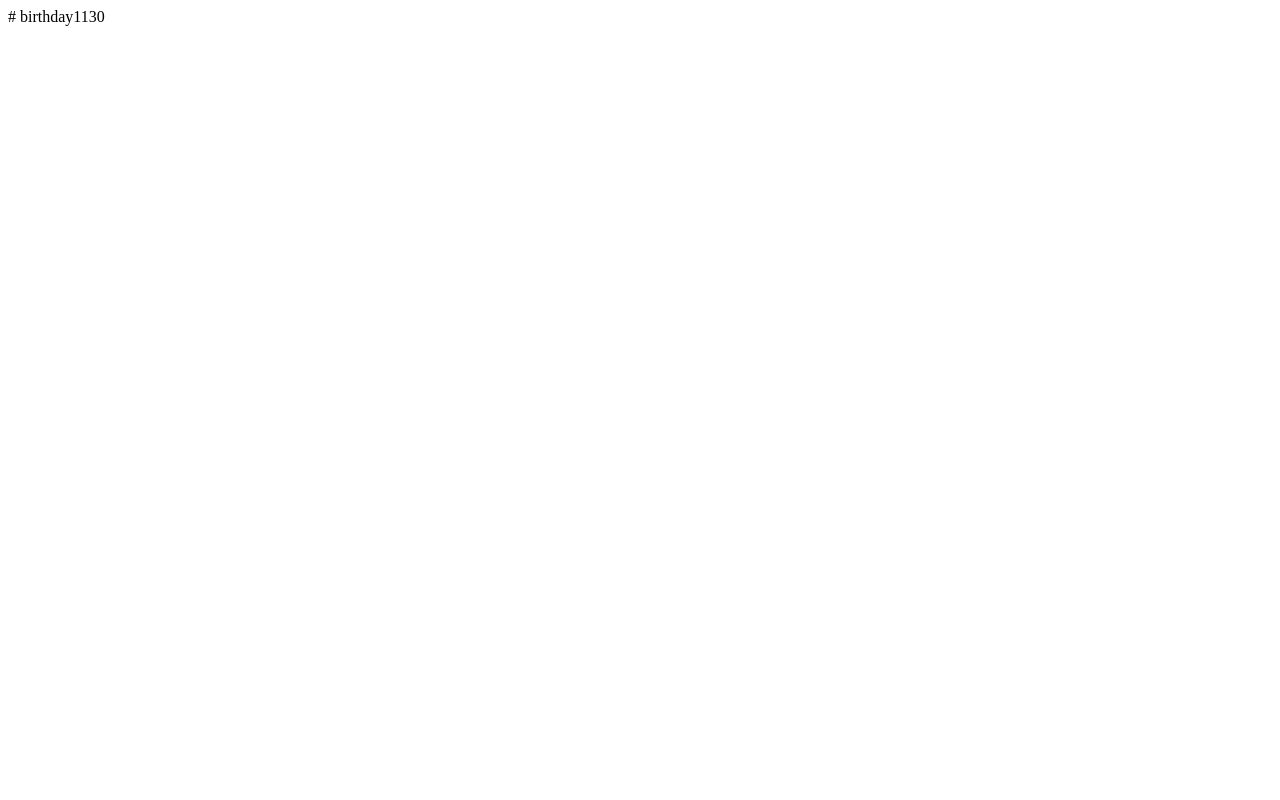
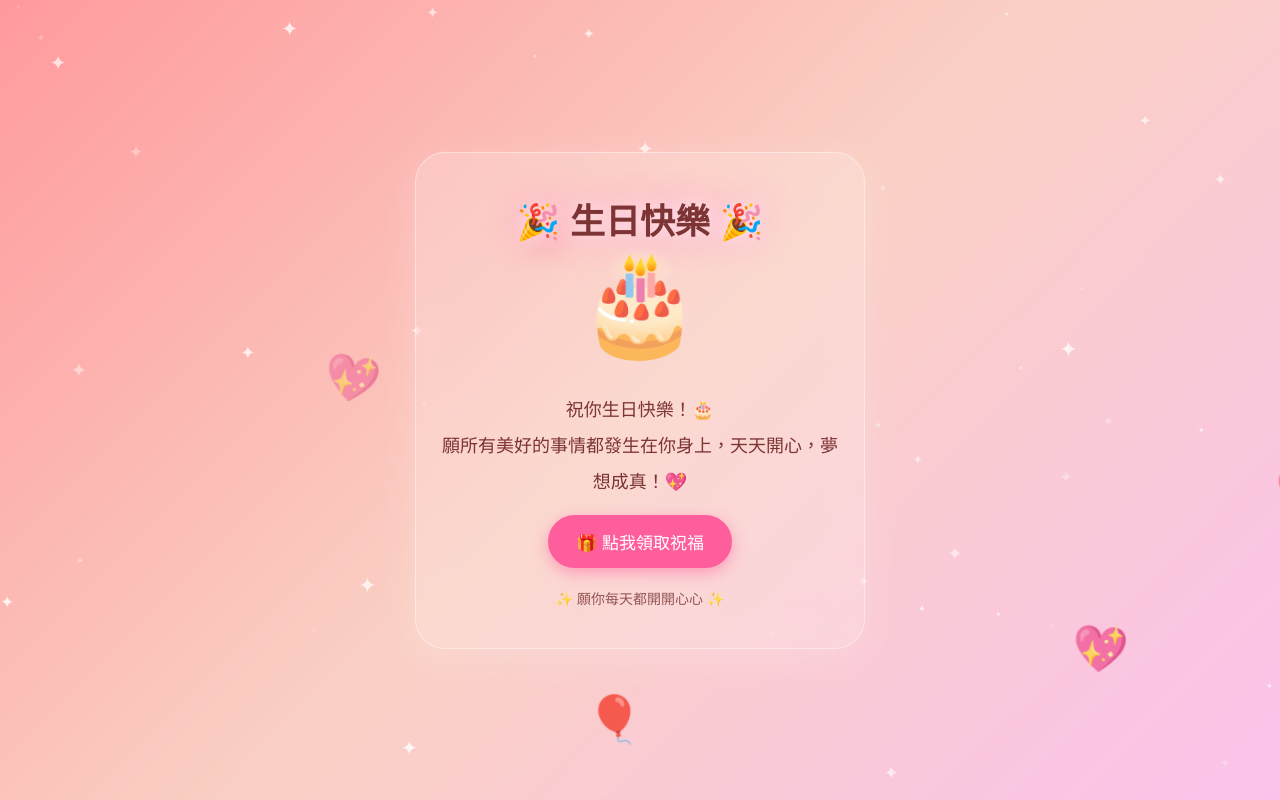
Before and after one commit to chenyanan515-afk/birthday1130, a plain HTML site: page index.html in a window 1280 px wide. Drawn offline with Linux system fonts and the light colour scheme.

Commit message:
Create birthday celebration webpage with animations

```diff
--- a/index.html
+++ b/index.html
@@ -1 +1,265 @@
-# birthday1130
+<!DOCTYPE html>
+<html lang="zh-TW">
+<head>
+<meta charset="UTF-8">
+<meta name="viewport" content="width=device-width, initial-scale=1.0">
+<title>生日快樂！🎂</title>
+
+<style>
+* {
+    margin: 0;
+    padding: 0;
+    box-sizing: border-box;
+}
+
+body {
+    overflow: hidden;
+    height: 100vh;
+    font-family: "Microsoft JhengHei", sans-serif;
+    background: linear-gradient(135deg, #ff9a9e, #fad0c4, #fbc2eb);
+    display: flex;
+    justify-content: center;
+    align-items: center;
+    color: rgb(124, 52, 52);
+}
+
+/* 背景星星 */
+.stars {
+    position: fixed;
+    inset: 0;
+    pointer-events: none;
+}
+
+.star {
+    position: absolute;
+    color: white;
+    animation: twinkle 2s infinite alternate;
+}
+
+@keyframes twinkle {
+    from { opacity: 0.2; transform: scale(0.7); }
+    to { opacity: 1; transform: scale(1.3); }
+}
+
+/* 主卡片 */
+.card {
+    position: relative;
+    z-index: 2;
+    text-align: center;
+    padding: 40px 25px;
+    width: 90%;
+    max-width: 450px;
+    border-radius: 30px;
+    background: rgba(255,255,255,0.2);
+    backdrop-filter: blur(15px);
+    border: 1px solid rgba(255,255,255,0.4);
+    box-shadow: 0 10px 40px rgba(255,255,255,0.2);
+    animation: appear 1.2s ease;
+}
+
+@keyframes appear {
+    from {
+        opacity: 0;
+        transform: translateY(50px) scale(0.8);
+    }
+    to {
+        opacity: 1;
+        transform: translateY(0) scale(1);
+    }
+}
+
+h1 {
+    font-size: 35px;
+    margin-bottom: 15px;
+    animation: glow 2s infinite alternate;
+}
+
+@keyframes glow {
+    from { text-shadow: 0 0 5px white; }
+    to { text-shadow: 0 0 25px #fff, 0 0 40px #ff69b4; }
+}
+
+/* 蛋糕 */
+.cake {
+    font-size: 100px;
+    margin: 15px 0;
+    animation: bounce 2s infinite;
+}
+
+@keyframes bounce {
+    0%, 100% { transform: translateY(0); }
+    50% { transform: translateY(-15px); }
+}
+
+.message {
+    font-size: 18px;
+    line-height: 2;
+    min-height: 90px;
+    margin: 15px 0;
+}
+
+/* 按鈕 */
+button {
+    border: none;
+    padding: 14px 28px;
+    border-radius: 50px;
+    background: #ff5e9c;
+    color: white;
+    font-size: 17px;
+    cursor: pointer;
+    box-shadow: 0 5px 15px #ff5e9c80;
+    transition: 0.3s;
+}
+
+button:hover {
+    transform: scale(1.1);
+    background: #ff3385;
+}
+
+/* 氣球 */
+.balloon {
+    position: fixed;
+    bottom: -100px;
+    font-size: 45px;
+    animation: floatUp linear forwards;
+    z-index: 1;
+}
+
+@keyframes floatUp {
+    0% {
+        transform: translateY(0) rotate(0deg);
+        opacity: 1;
+    }
+    100% {
+        transform: translateY(-120vh) rotate(20deg);
+        opacity: 0;
+    }
+}
+
+/* 彩帶 */
+.confetti {
+    position: fixed;
+    top: -20px;
+    width: 10px;
+    height: 15px;
+    z-index: 10;
+    animation: fall 3s linear forwards;
+}
+
+@keyframes fall {
+    to {
+        transform: translateY(110vh) rotate(720deg);
+        opacity: 0;
+    }
+}
+
+.footer {
+    margin-top: 20px;
+    font-size: 14px;
+    opacity: 0.8;
+}
+</style>
+</head>
+
+<body>
+
+<div class="stars" id="stars"></div>
+
+<div class="card">
+    <h1>🎉 生日快樂 🎉</h1>
+
+    <div class="cake">🎂</div>
+
+    <div class="message" id="message"></div>
+
+    <button onclick="celebrate()">🎁 點我領取祝福</button>
+
+    <div class="footer">
+        ✨ 願你每天都開開心心 ✨
+    </div>
+</div>
+
+<script>
+
+// 產生星星
+for (let i = 0; i < 50; i++) {
+    const star = document.createElement("div");
+    star.className = "star";
+    star.innerHTML = "✦";
+
+    star.style.left = Math.random() * 100 + "%";
+    star.style.top = Math.random() * 100 + "%";
+    star.style.fontSize = Math.random() * 15 + 8 + "px";
+    star.style.animationDelay = Math.random() * 2 + "s";
+
+    document.getElementById("stars").appendChild(star);
+}
+
+// 逐字顯示祝福
+const text = "祝你生日快樂！🎂\n願所有美好的事情都發生在你身上，天天開心，夢想成真！💖";
+
+let index = 0;
+
+function typeWriter() {
+    if (index < text.length) {
+        const char = text[index];
+
+        if (char === "\n") {
+            document.getElementById("message").innerHTML += "<br>";
+        } else {
+            document.getElementById("message").innerHTML += char;
+        }
+
+        index++;
+        setTimeout(typeWriter, 100);
+    }
+}
+
+typeWriter();
+
+// 氣球動畫
+function createBalloon() {
+    const balloon = document.createElement("div");
+    balloon.className = "balloon";
+
+    const balloons = ["🎈", "🎈", "💖", "🎈", "🌸"];
+    balloon.innerHTML = balloons[Math.floor(Math.random() * balloons.length)];
+
+    balloon.style.left = Math.random() * 100 + "vw";
+    balloon.style.animationDuration = (Math.random() * 4 + 5) + "s";
+
+    document.body.appendChild(balloon);
+
+    setTimeout(() => balloon.remove(), 9000);
+}
+
+setInterval(createBalloon, 800);
+
+// 點擊按鈕：彩帶大爆發
+function celebrate() {
+    for (let i = 0; i < 120; i++) {
+        const confetti = document.createElement("div");
+        confetti.className = "confetti";
+
+        confetti.style.left = Math.random() * 100 + "vw";
+        confetti.style.backgroundColor =
+            `hsl(${Math.random() * 360}, 100%, 60%)`;
+
+        confetti.style.animationDuration =
+            (Math.random() * 2 + 2) + "s";
+
+        confetti.style.animationDelay =
+            Math.random() * 1 + "s";
+
+        document.body.appendChild(confetti);
+
+        setTimeout(() => confetti.remove(), 5000);
+    }
+
+    alert("🎉 生日快樂！願你幸福快樂，所有願望都實現！🎉");
+}
+
+</script>
+
+</body>
+</html>
```
